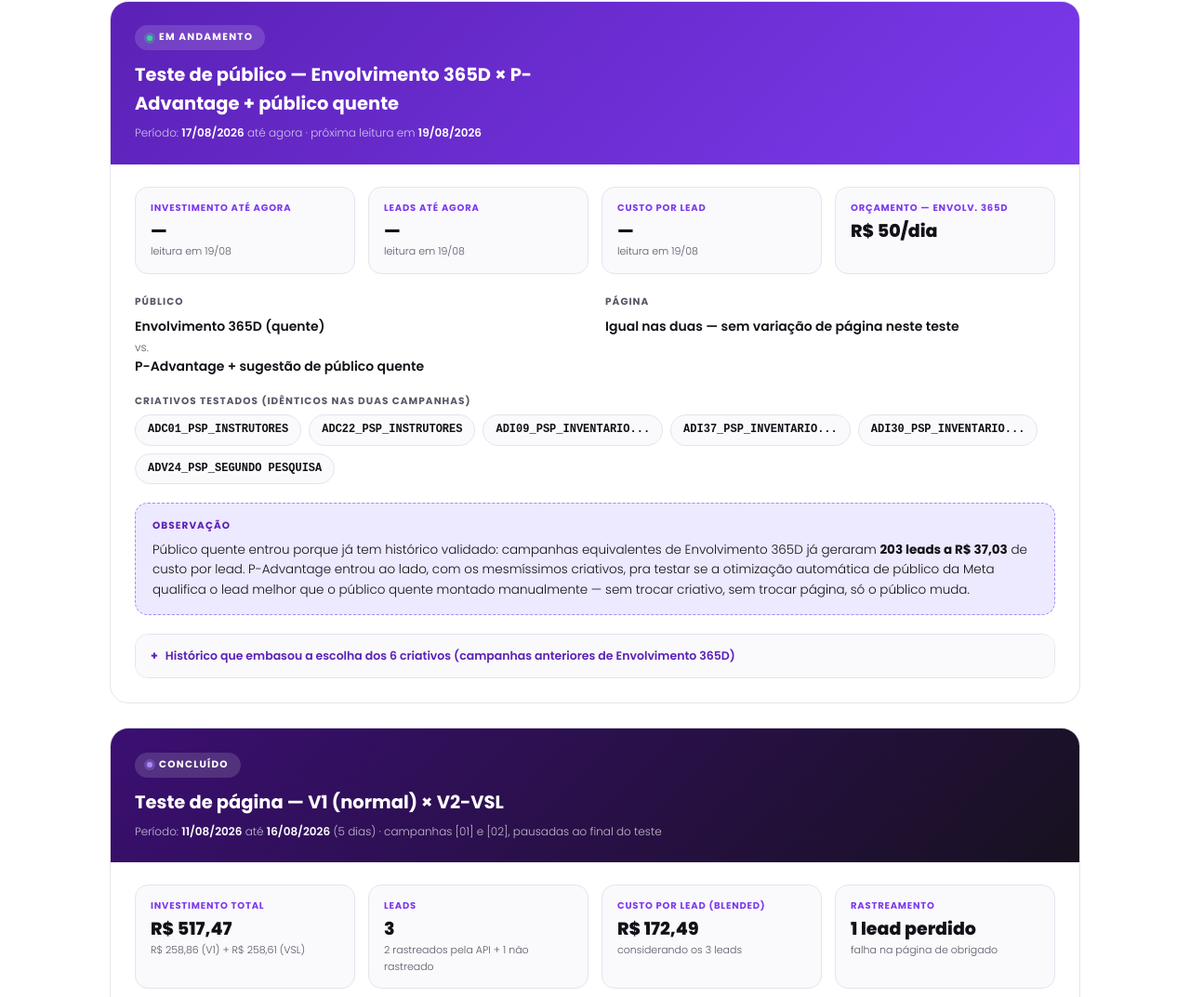
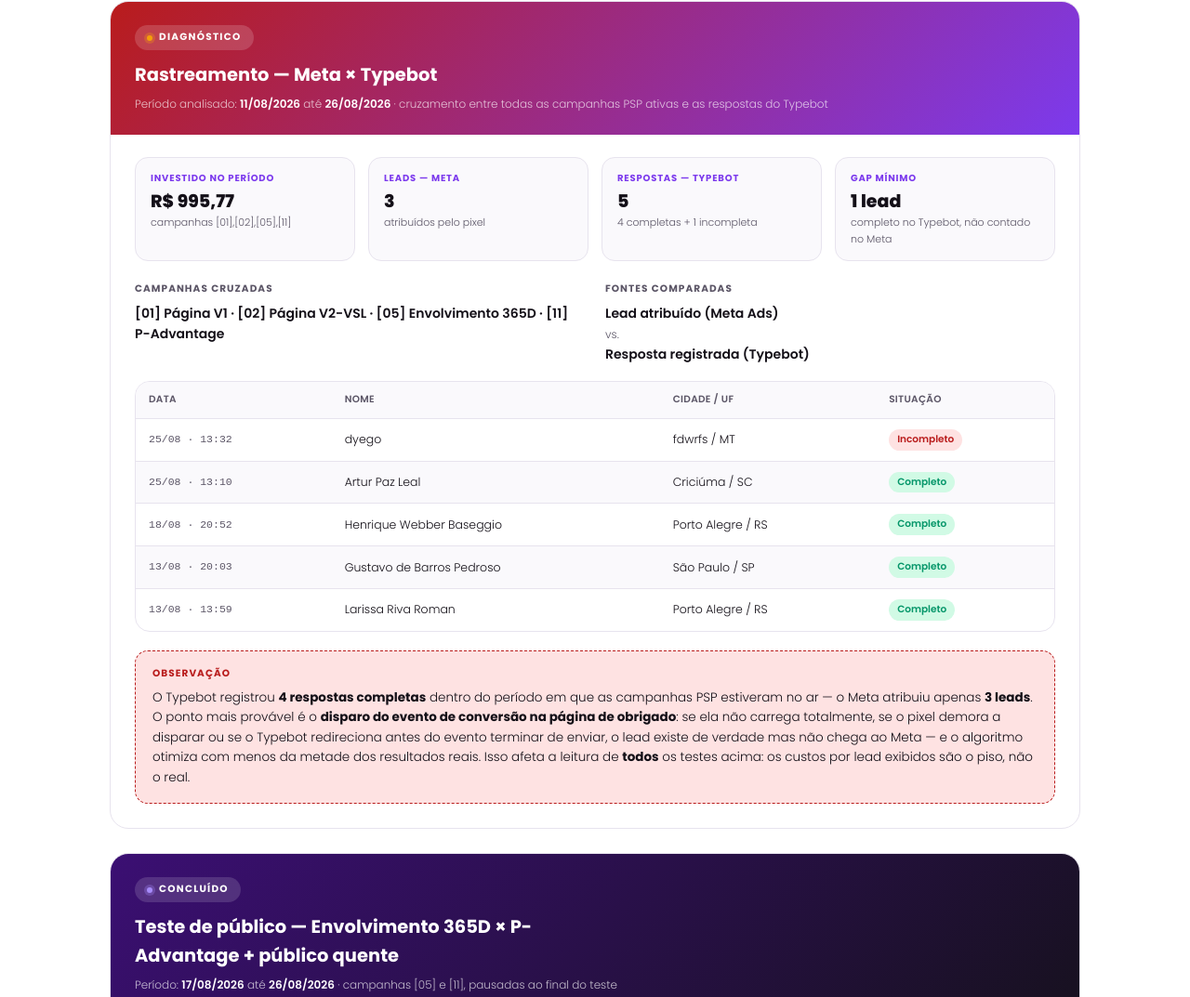
Before and after one commit to britomidiascompany-stack/legado-e-famila, a plain HTML site: page teste-publicos-8a-edicao/index.html in a window 1280 px wide. Shown: the part 867-1940 px from the top of the page at 93% size. Drawn offline with Linux system fonts and the light colour scheme.

Commit message:
Adiciona diagnóstico Meta x Typebot e fecha o teste de público com resultado real

```diff
--- a/teste-publicos-8a-edicao/index.html
+++ b/teste-publicos-8a-edicao/index.html
@@ -185,9 +185,9 @@
       a gente decidir o próximo passo com histórico à vista, não da memória.</p>
     <div class="hero-meta">
       <div><span>Cliente</span><b>Legado &amp; Família</b></div>
-      <div><span>Testes registrados</span><b>2</b></div>
-      <div><span>Em andamento</span><b>1</b></div>
-      <div><span>Atualizado em</span><b>18 de agosto de 2026</b></div>
+      <div><span>Testes registrados</span><b>3</b></div>
+      <div><span>Em andamento</span><b>0</b></div>
+      <div><span>Atualizado em</span><b>26 de agosto de 2026</b></div>
     </div>
   </div>
 </header>
@@ -201,21 +201,106 @@
 
     <div class="log">
 
-      <!-- ===================== TESTE 2 — MAIS RECENTE — EM ANDAMENTO ===================== -->
+      <!-- ===================== DIAGNÓSTICO — MAIS RECENTE ===================== -->
       <div class="log-entry">
-        <div class="log-head live">
+        <div class="log-head" style="background:linear-gradient(135deg,#B91C1C 0%,#7C3AED 100%);">
           <div>
-            <div class="log-status"><span class="dot"></span> Em andamento</div>
-            <h3>Teste de público — Envolvimento 365D × P-Advantage + público quente</h3>
-            <div class="log-period">Período: <b>17/08/2026</b> até agora · próxima leitura em <b>19/08/2026</b></div>
+            <div class="log-status" style="background:rgba(255,255,255,.16);"><span class="dot" style="background:#F59E0B; box-shadow:0 0 0 3px rgba(245,158,11,.28);"></span> Diagnóstico</div>
+            <h3>Rastreamento — Meta × Typebot</h3>
+            <div class="log-period">Período analisado: <b>11/08/2026</b> até <b>26/08/2026</b> · cruzamento entre todas as campanhas PSP ativas e as respostas do Typebot</div>
           </div>
         </div>
         <div class="log-body">
           <div class="log-stats">
-            <div class="log-stat"><span>Investimento até agora</span><b>—</b><small>leitura em 19/08</small></div>
-            <div class="log-stat"><span>Leads até agora</span><b>—</b><small>leitura em 19/08</small></div>
-            <div class="log-stat"><span>Custo por lead</span><b>—</b><small>leitura em 19/08</small></div>
-            <div class="log-stat"><span>Orçamento — Envolv. 365D</span><b>R$ 50/dia</b></div>
+            <div class="log-stat"><span>Investido no período</span><b>R$ 995,77</b><small>campanhas [01],[02],[05],[11]</small></div>
+            <div class="log-stat"><span>Leads — Meta</span><b>3</b><small>atribuídos pelo pixel</small></div>
+            <div class="log-stat"><span>Respostas — Typebot</span><b>5</b><small>4 completas + 1 incompleta</small></div>
+            <div class="log-stat"><span>Gap mínimo</span><b>1 lead</b><small>completo no Typebot, não contado no Meta</small></div>
+          </div>
+
+          <div class="log-row">
+            <div class="log-field">
+              <span class="lbl">Campanhas cruzadas</span>
+              <div class="val">[01] Página V1 · [02] Página V2-VSL · [05] Envolvimento 365D · [11] P-Advantage</div>
+            </div>
+            <div class="log-field">
+              <span class="lbl">Fontes comparadas</span>
+              <div class="val">Lead atribuído (Meta Ads) <small>vs.</small> Resposta registrada (Typebot)</div>
+            </div>
+          </div>
+
+          <div class="table-wrap">
+            <table>
+              <thead>
+                <tr>
+                  <th>Data</th>
+                  <th>Nome</th>
+                  <th>Cidade / UF</th>
+                  <th>Situação</th>
+                </tr>
+              </thead>
+              <tbody>
+                <tr>
+                  <td class="mono">25/08 · 13:32</td>
+                  <td>dyego</td>
+                  <td>fdwrfs / MT</td>
+                  <td><span class="fmt-tag" style="background:#FEE2E2; color:#B91C1C;">Incompleto</span></td>
+                </tr>
+                <tr>
+                  <td class="mono">25/08 · 13:10</td>
+                  <td>Artur Paz Leal</td>
+                  <td>Criciúma / SC</td>
+                  <td><span class="fmt-tag" style="background:var(--verde-light); color:var(--verde);">Completo</span></td>
+                </tr>
+                <tr>
+                  <td class="mono">18/08 · 20:52</td>
+                  <td>Henrique Webber Baseggio</td>
+                  <td>Porto Alegre / RS</td>
+                  <td><span class="fmt-tag" style="background:var(--verde-light); color:var(--verde);">Completo</span></td>
+                </tr>
+                <tr>
+                  <td class="mono">13/08 · 20:03</td>
+                  <td>Gustavo de Barros Pedroso</td>
+                  <td>São Paulo / SP</td>
+                  <td><span class="fmt-tag" style="background:var(--verde-light); color:var(--verde);">Completo</span></td>
+                </tr>
+                <tr>
+                  <td class="mono">13/08 · 13:59</td>
+                  <td>Larissa Riva Roman</td>
+                  <td>Porto Alegre / RS</td>
+                  <td><span class="fmt-tag" style="background:var(--verde-light); color:var(--verde);">Completo</span></td>
+                </tr>
+              </tbody>
+            </table>
+          </div>
+
+          <div class="log-obs" style="border-color:#B91C1C; background:#FEE2E2;">
+            <span class="lbl" style="color:#B91C1C;">Observação</span>
+            <p>O Typebot registrou <b>4 respostas completas</b> dentro do período em que as campanhas PSP estiveram
+              no ar — o Meta atribuiu apenas <b>3 leads</b>. O ponto mais provável é o <b>disparo do evento de
+              conversão na página de obrigado</b>: se ela não carrega totalmente, se o pixel demora a disparar ou se
+              o Typebot redireciona antes do evento terminar de enviar, o lead existe de verdade mas não chega ao
+              Meta — e o algoritmo otimiza com menos da metade dos resultados reais. Isso afeta a leitura de
+              <b>todos</b> os testes acima: os custos por lead exibidos são o piso, não o real.</p>
+          </div>
+        </div>
+      </div>
+
+      <!-- ===================== TESTE 2 — Envolvimento 365D × P-Advantage — CONCLUÍDO ===================== -->
+      <div class="log-entry">
+        <div class="log-head done">
+          <div>
+            <div class="log-status done"><span class="dot"></span> Concluído</div>
+            <h3>Teste de público — Envolvimento 365D × P-Advantage + público quente</h3>
+            <div class="log-period">Período: <b>17/08/2026</b> até <b>26/08/2026</b> · campanhas [05] e [11], pausadas ao final do teste</div>
+          </div>
+        </div>
+        <div class="log-body">
+          <div class="log-stats">
+            <div class="log-stat"><span>Investimento total</span><b>R$ 478,30</b><small>R$ 249,34 (365D) + R$ 228,96 (P-Advantage)</small></div>
+            <div class="log-stat"><span>Leads</span><b>1</b><small>0 em Envolvimento 365D + 1 em P-Advantage</small></div>
+            <div class="log-stat"><span>Custo por lead</span><b>R$ 478,30</b><small>único lead rastreado, na campanha P-Advantage</small></div>
+            <div class="log-stat"><span>Rastreamento</span><b>Sob suspeita</b><small>ver diagnóstico acima</small></div>
           </div>
 
           <div class="log-row">
@@ -244,7 +329,11 @@
             <p>Público quente entrou porque já tem histórico validado: campanhas equivalentes de Envolvimento 365D
               já geraram <b>203 leads a R$ 37,03</b> de custo por lead. P-Advantage entrou ao lado, com os mesmíssimos
               criativos, pra testar se a otimização automática de público da Meta qualifica o lead melhor que o
-              público quente montado manualmente — sem trocar criativo, sem trocar página, só o público muda.</p>
+              público quente montado manualmente — sem trocar criativo, sem trocar página, só o público muda.
+              No resultado, <b>Envolvimento 365D não gerou nenhum lead rastreado</b> e <b>P-Advantage gerou 1</b>,
+              mas o volume dos dois é baixo demais pra declarar vencedor — e, como o diagnóstico acima mostra, parte
+              dos leads reais deste período pode não ter sido contada pelo Meta. Antes de repetir esse teste com mais
+              orçamento, o rastreamento da página de obrigado precisa estar corrigido.</p>
           </div>
 
           <details class="hist">
@@ -377,9 +466,9 @@
     <div class="next-box">
       <div class="section-label">Próximos passos</div>
       <ol>
-        <li>Deixar o teste de público (Envolvimento 365D × P-Advantage) rodando sem interferência até completar ao menos 24–48h de aprendizado.</li>
-        <li>No dia <b>19/08/2026</b>, puxar leads e CPL reais por público e atualizar a entrada dele aqui em cima.</li>
-        <li>Corrigir o rastreamento da página de obrigado antes de repetir qualquer teste de página.</li>
+        <li>Auditar o disparo do pixel/evento de Lead na página de obrigado (<code>programas.legadoefamilia.com</code>) — confirmar se ele dispara antes de qualquer redirecionamento do Typebot.</li>
+        <li>Implementar a Conversions API (CAPI) como redundância server-side, pra não depender só do pixel no navegador.</li>
+        <li>Só repetir o teste de público com orçamento maior depois do rastreamento corrigido — do jeito que está, os dois lados podem estar recebendo mais leads do que o Meta mostra.</li>
         <li>Ao lançar o próximo teste, adicionar uma nova entrada no topo desta página — a estrutura do card é sempre a mesma: status, período, investimento, leads, custo por lead, público, página, criativos e observação.</li>
       </ol>
     </div>
```
